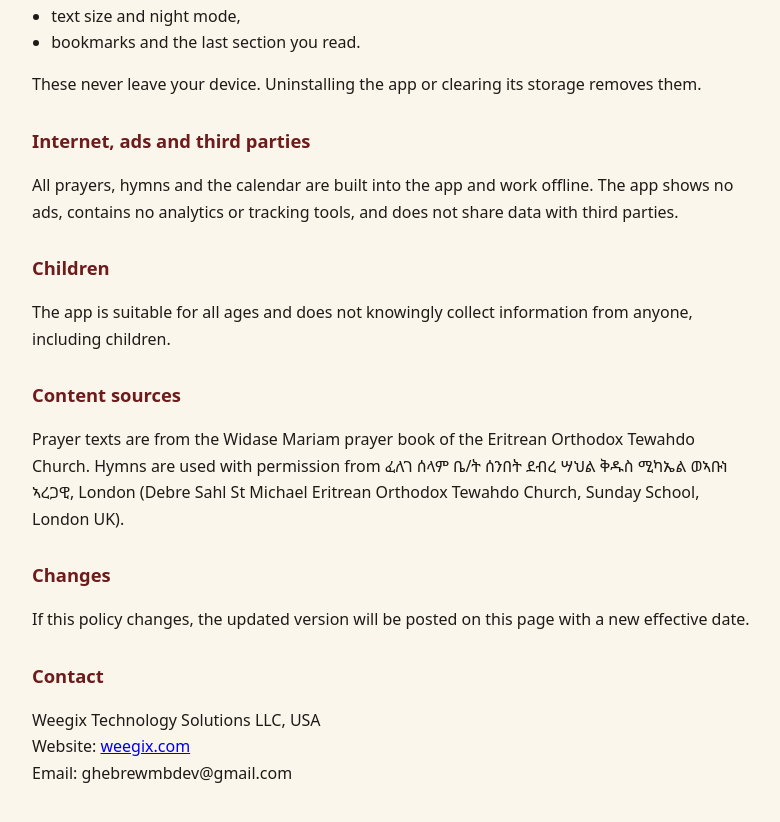
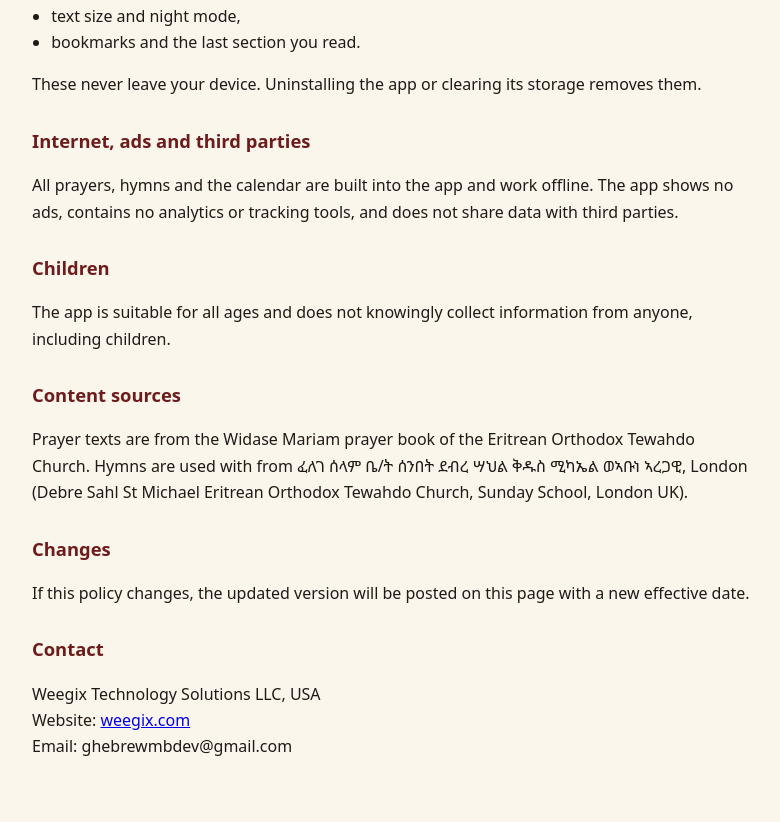
Before and after one commit to ghebrewmbdev-bot/widase-mariam-privacy, a plain HTML site: page index.html in a window 1280 px wide. Shown: the part 476-1298 px from the top of the page, without its empty margins (248-1028 px from the left). Drawn offline with Linux system fonts and the light colour scheme.

Commit message:
Update index.html

```diff
--- a/index.html
+++ b/index.html
@@ -45,7 +45,7 @@
 
   <h2>Content sources</h2>
   <p>Prayer texts are from the Widase Mariam prayer book of the Eritrean Orthodox Tewahdo Church. Hymns are used with
-     permission from ፈለገ ሰላም ቤ/ት ሰንበት ደብረ ሣህል ቅዱስ ሚካኤል ወኣቡነ ኣረጋዊ, London (Debre Sahl St Michael Eritrean
+     from ፈለገ ሰላም ቤ/ት ሰንበት ደብረ ሣህል ቅዱስ ሚካኤል ወኣቡነ ኣረጋዊ, London (Debre Sahl St Michael Eritrean
      Orthodox Tewahdo Church, Sunday School, London UK).</p>
 
   <h2>Changes</h2>
```
